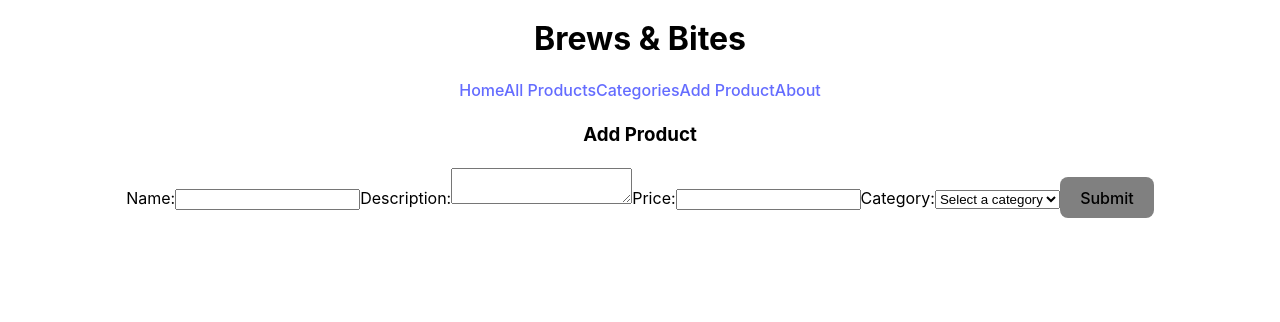
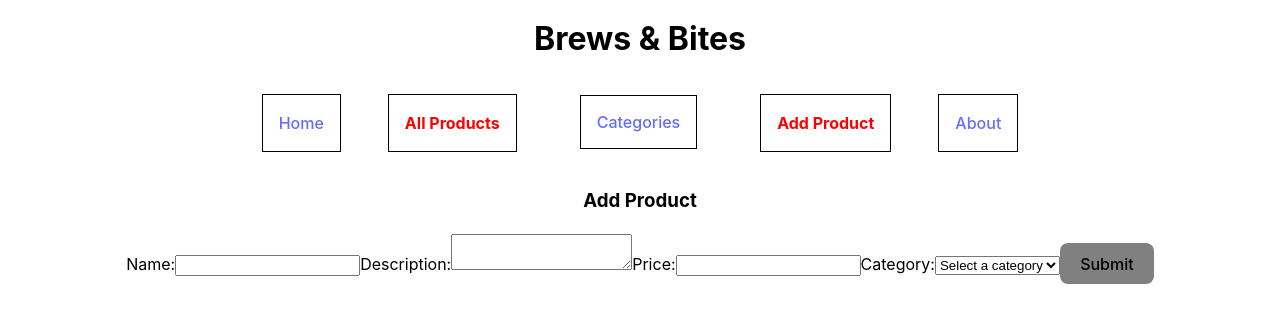
Before and after one commit to NicoAnzo/brews-bites, a React (Vite) app: page /products/create in a window 1280 px wide. Shown: the top 322 px of the page. Built offline with nearby package versions, Linux system fonts and the light colour scheme.

Commit message:
add drop-down menu to select categories on the navigation, add funtionality to display products filtered by category

```diff
--- a/src/App.jsx
+++ b/src/App.jsx
@@ -19,7 +19,17 @@ function App() {
       <nav>
         <NavLink to="/">Home</NavLink>
         <NavLink to="/products">All Products</NavLink>
-        <NavLink to="/categories">Categories</NavLink>
+
+        <div className="dropdown">
+          <NavLink to="/categories" >Categories</NavLink>
+          <div className="dropdown-content">
+            <NavLink to="/categories/hot drinks">Hot Drinks</NavLink>
+            <NavLink to="/categories/cold drinks">Cold Drinks</NavLink>
+            <NavLink to="/categories/pastries">Pastries</NavLink>
+            <NavLink to="/categories/sandwiches">Sandwiches</NavLink>
+          </div>
+        </div>
+
         <NavLink to="/products/create">Add Product</NavLink>
         <NavLink to="/about">About</NavLink>
       </nav>
@@ -30,7 +40,7 @@ function App() {
         <Route path="/products" element={<ProductList />}/>
         <Route path="/products/create" element={<CreateProduct />}/>
         <Route path="/products/edit/:productId" element={<EditProduct />}/>
-        <Route path="/categories" element={<ProductCategory />}/>
+        <Route path="/categories/:category" element={<ProductCategory />}/>
         <Route path="/products/:productId" element={<ProductDetailsPage />}/>
         <Route path="*" element={<NotFoundPage />}/>
       </Routes>
--- a/src/components/EditProduct.jsx
+++ b/src/components/EditProduct.jsx
@@ -5,7 +5,7 @@ import { API_URL } from '../config/api'
 import axios from "axios";
 
 
-function EditProduct(props) {
+function EditProduct() {
 
     const [name, setName] = useState("");
     const [description, setDescription] = useState("");
--- a/src/components/ProductCategory.jsx
+++ b/src/components/ProductCategory.jsx
@@ -1,7 +1,61 @@
-function ProductCategory () {
+import { useParams, Link } from "react-router-dom";
+import { useState, useEffect } from "react";
+import axios from "axios";
+import { API_URL } from "../config/api";
+
+function ProductCategory() {
+    const { category } = useParams();
+    const [products, setProducts] = useState([]);
+    const [filteredProducts, setFilteredProducts] = useState([]);
+    const [error, setError] = useState(null);
+    const [loading, setLoading] = useState(true);
+
+    useEffect(() => {
+        setLoading(true);
+        axios.get(`${API_URL}/products`)
+            .then(response => {
+                const allProducts = response.data;
+                setProducts(allProducts);
+                filterProducts(allProducts, category);
+                setLoading(false);
+            })
+            .catch(error => {
+                setError("Error fetching products. Please try again later.");
+                setLoading(false);
+            });
+    }, [category]);
+
+    const filterProducts = (allProducts, category) => {
+        const filtered = allProducts.filter(product =>
+            product.category === category
+        );
+        setFilteredProducts(filtered);
+    };
+
+    if (loading) {
+        return <p>Loading...</p>;
+    }
+
+    if (error) {
+        return <p>{error}</p>;
+    }
+
     return (
         <div>
-            <p>Here you will see the categories</p>
+            <h2>Category: {category}</h2>
+            {filteredProducts.length > 0 ? (
+                <div>
+                    {filteredProducts.map(product => (
+                        <div key={product.id} >
+                            <Link to={`/products/${product.id}`}>
+                                <h3>{product.name}</h3>
+                            </Link>
+                        </div>
+                    ))}
+                </div>
+            ) : (
+                <p>No products found in this category.</p>
+            )}
         </div>
     );
 }
--- a/src/config/api.js
+++ b/src/config/api.js
@@ -1 +1 @@
-export const API_URL = "https://brews-bites-json-server-backend.adaptable.app/";
+export const API_URL = "https://brews-bites-json-server-backend.adaptable.app";
--- a/src/index.css
+++ b/src/index.css
@@ -2,8 +2,7 @@
   font-family: Inter, system-ui, Avenir, Helvetica, Arial, sans-serif;
   line-height: 1.5;
   font-weight: 400;
-
-  color-scheme: light dark;
+  box-sizing: margin-box;
   color: black;
   background-color: white;
   font-synthesis: none;
@@ -12,18 +11,65 @@
   -moz-osx-font-smoothing: grayscale;
 }
 
+body {
+  margin: 0;
+  text-align: center;
+}
+
 a {
   font-weight: 500;
   color: #646cff;
-  text-decoration: inherit;
-}
-a:hover {
-  color: #535bf2;
+  text-decoration: none;
 }
 
-body {
-  margin: 0;
+nav {
+  display: flex;
+  justify-content: center;
+  gap: 15px;
+}
+
+nav a {
+  border: 1px solid black;
+  padding: 1em;
+  margin: 1em;
   text-align: center;
+}
+
+nav a:hover {
+  background-color: aquamarine;
+}
+
+nav a.active {
+  font-weight: bold;
+  color: red;
+}
+
+.dropdown {
+  margin-top: 1em;
+  padding: 1em;
+  display: inline-block;
+}
+
+.dropdown-content {
+  display: none;
+  position: absolute;
+  box-shadow: 0px 8px 16px rgba(0, 0, 0, 0.2);
+  z-index: 1;
+  text-align: center;
+}
+
+.dropdown-content a {
+  color: black;
+  text-decoration: none;
+  display: block;
+}
+
+.dropdown-content a:hover {
+  background-color: aquamarine;
+}
+
+.dropdown:hover .dropdown-content {
+  display: block;
 }
 
 h1 {
@@ -42,9 +88,11 @@ button {
   cursor: pointer;
   transition: border-color 0.25s;
 }
+
 button:hover {
   border-color: #646cff;
 }
+
 button:focus,
 button:focus-visible {
   outline: 4px auto -webkit-focus-ring-color;
--- a/src/pages/ProductDetailsPage.jsx
+++ b/src/pages/ProductDetailsPage.jsx
@@ -4,7 +4,7 @@ import { API_URL } from "../config/api";
 import axios from "axios";
 
 
-function ProductDetailsPage (props) {
+function ProductDetailsPage () {
 
     const [product, setProduct] = useState(null);
 
```
Also changed, not shown: src/components/CreateProduct.jsx (+15 -12 lines), src/components/NavBar.jsx (deleted, +0 -9 lines), src/components/ProductCard.jsx (deleted, +0 -9 lines).
